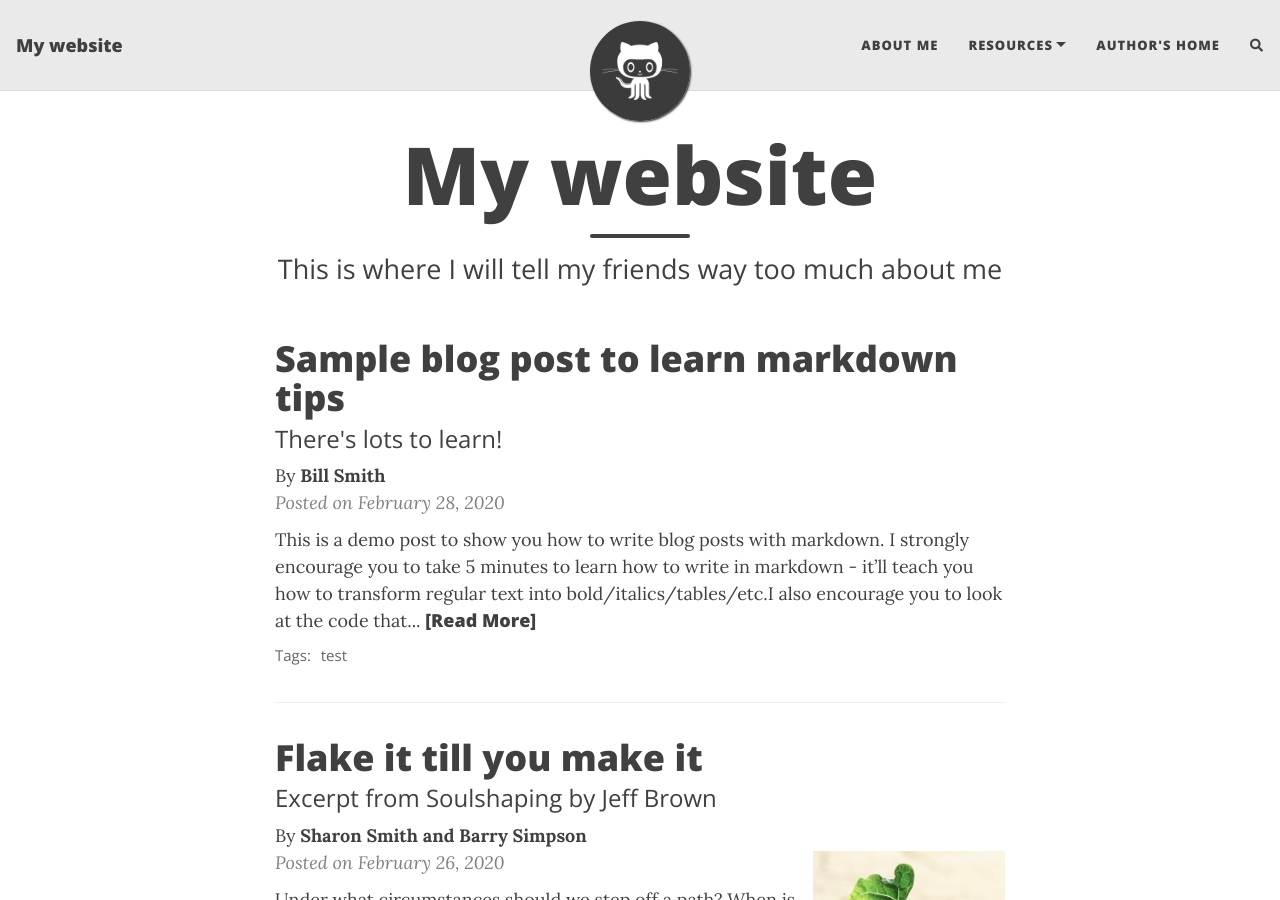
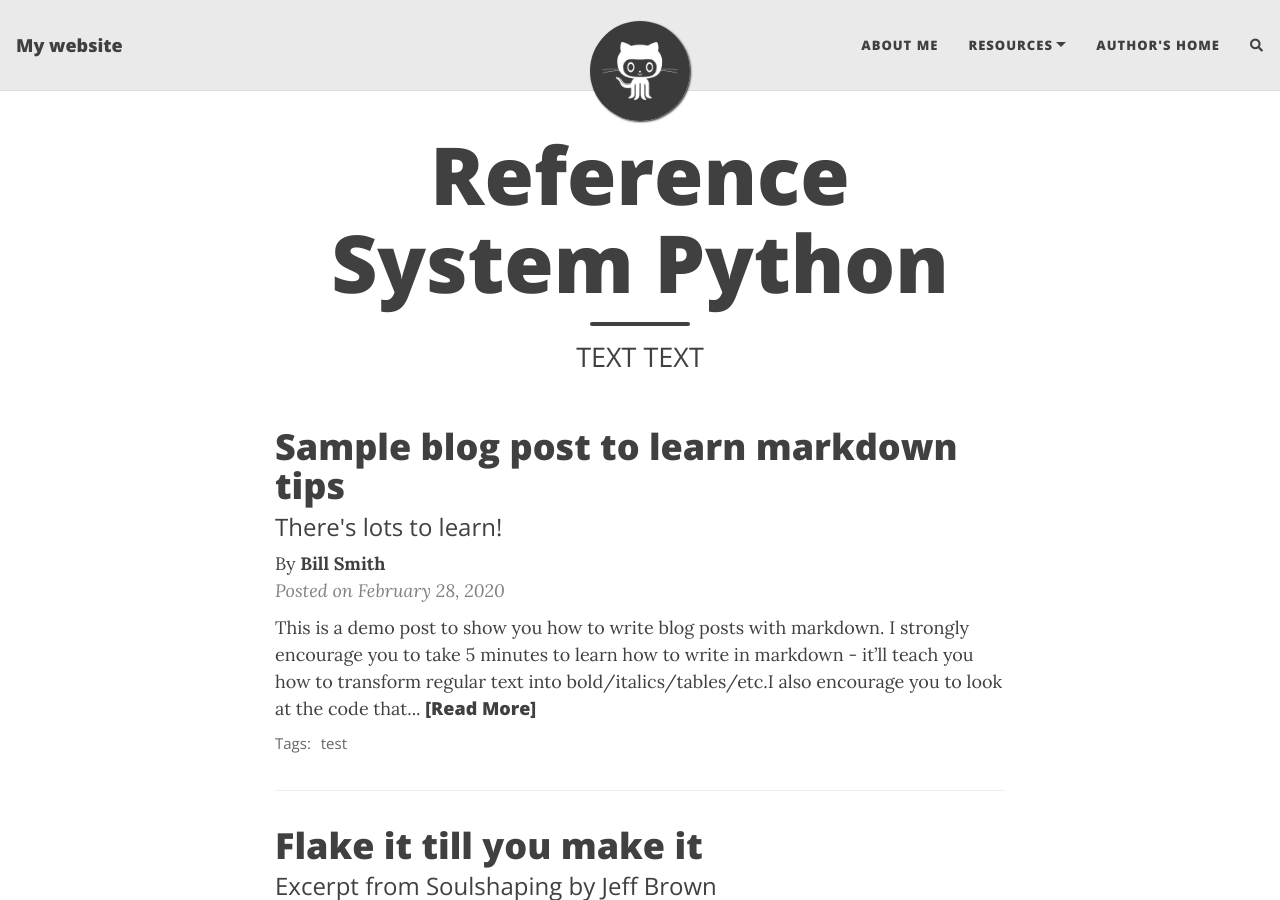
Before and after one commit to RS-PYTHON/RS-PYTHON.github.io, a Jekyll site: the page built from index.html, in a window 1280 px wide and 900 px high. Built offline with Jekyll 4.4.1, drawn with Linux system fonts in a browser that asks for light colours; nearby versions of some CDN libraries; the list of posts is cut into pages by our own code; comment, search, counter and statistics services are not loaded.

Commit message:
Update index.html

```diff
--- a/index.html
+++ b/index.html
@@ -1,5 +1,5 @@
 ---
 layout: home
-title: My website
-subtitle: This is where I will tell my friends way too much about me
+title: Reference System Python
+subtitle: TEXT TEXT
 ---
```
